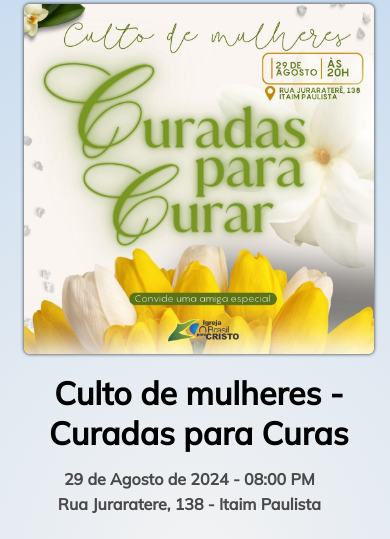
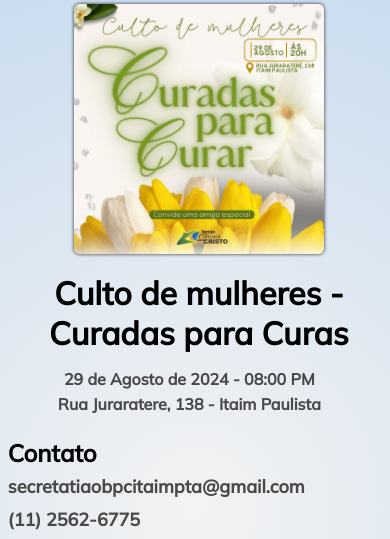
Before and after one commit to jonathanbrito48/site_obpc, a Django app: page /eventos/6/ in a window 390 px wide. Shown: the part 100-639 px from the top of the page. Run offline with Django 4.2, Linux system fonts and the light colour scheme; data comes from the database, SQL or seed files in the repository; some libraries are stand-ins or nearby versions; some web fonts are replaced.

Commit message:
Please enter the commit message for your changes. Lines starting with '#' will be ignored, and an empty message aborts the commit.
On branch main
Your branch is up to date with 'origin/main'.

Changes to be committed:
	modified:   setup/static/styles/styles.css
	modified:   static/styles/styles.css

```diff
--- a/setup/static/styles/styles.css
+++ b/setup/static/styles/styles.css
@@ -1831,8 +1831,8 @@ html,body {
     }
 
     .eventos_banner {
-        width: 350px;
-        height: 350px;
+        width: 250px;
+        height: 250px;
         border-radius: 6px;
         box-shadow: 0 0 3px 1px #00000080;
     }
--- a/static/styles/styles.css
+++ b/static/styles/styles.css
@@ -1831,8 +1831,8 @@ html,body {
     }
 
     .eventos_banner {
-        width: 350px;
-        height: 350px;
+        width: 250px;
+        height: 250px;
         border-radius: 6px;
         box-shadow: 0 0 3px 1px #00000080;
     }
```
